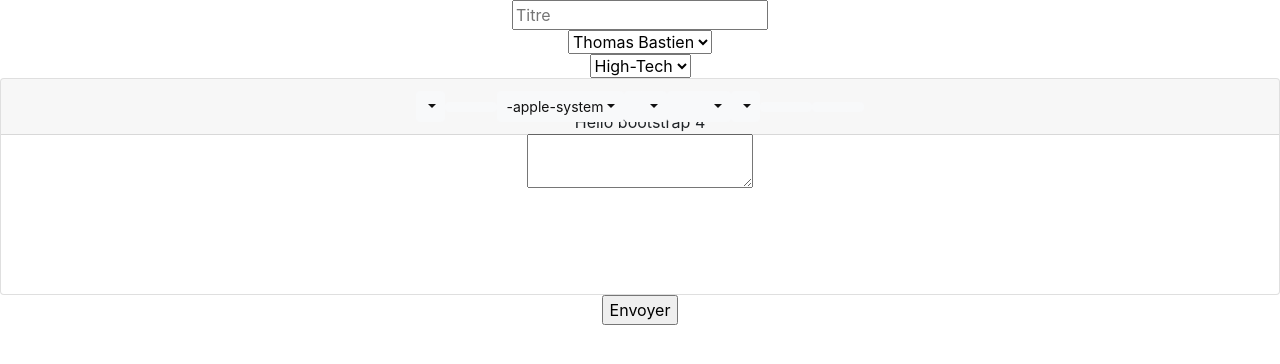
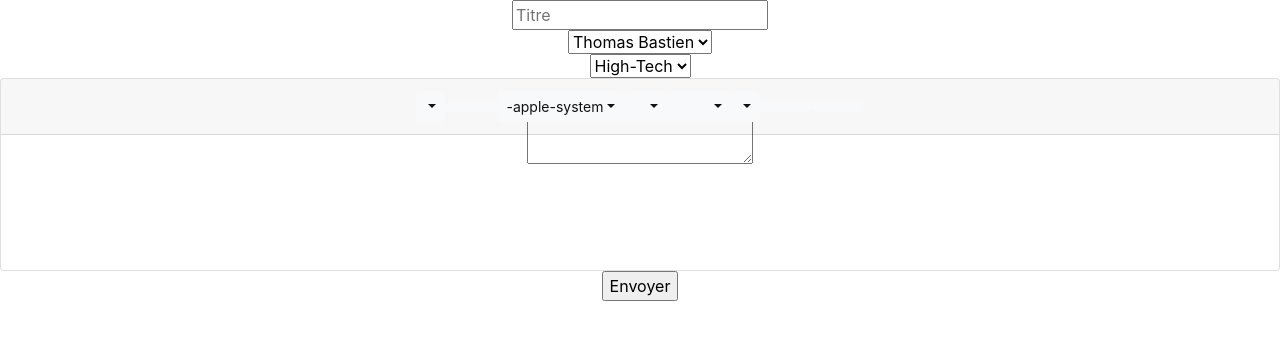
Before and after one commit to Panda-Develop/6sens, a PHP site: page /add_article.php in a window 1280 px wide. Shown: the part 120-484 px from the top of the page. Run offline with PHP 8.4, Linux system fonts and the light colour scheme; a user stored in the database is signed in; data comes from the database, SQL or seed files in the repository; some libraries are stand-ins or nearby versions.

Commit message:
Change the placeholder in the wysiwyg

```diff
--- a/add_article.php
+++ b/add_article.php
@@ -92,9 +92,8 @@
         <div id="summernote"></div>
         <script>
           $('#summernote').summernote({
-            placeholder: 'Hello bootstrap 4',
             tabsize: 2,
-            height: 100
+            height: 100,
           });
         </script>
 
```
